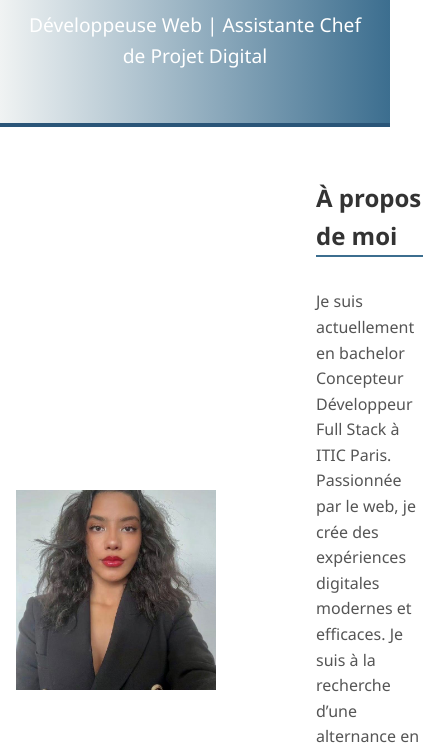
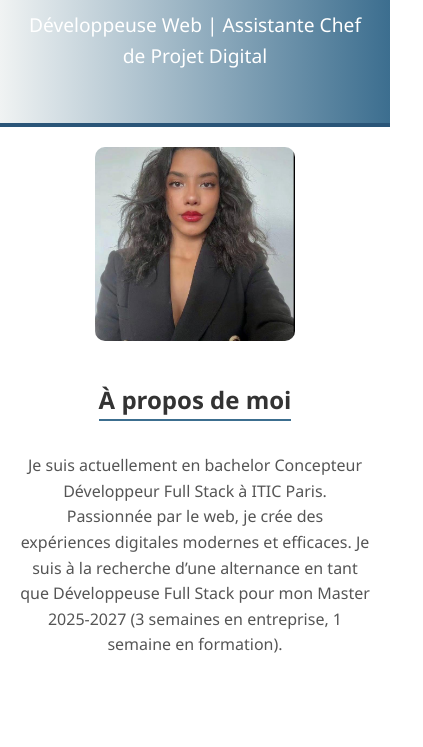
Before and after one commit to hajarhajarita/portfolio-, a plain HTML site: page index.html in a window 390 px wide. Shown: the part 94-841 px from the top of the page, 423 px wide, since content can reach past the window. Drawn offline with Linux system fonts and the light colour scheme.

Commit message:
Update design.css

```diff
--- a/design.css
+++ b/design.css
@@ -178,3 +178,38 @@ footer {
     max-width: 800px;
     margin: 0 auto;
 }
+
+
+#about {
+    padding: 20px;
+}
+
+.about-content {
+    display: flex;
+    flex-direction: row;
+    align-items: center;
+    justify-content: center;
+    gap: 20px;
+    flex-wrap: wrap;
+}
+
+.profile-photo {
+    width: 300px;
+    height: auto;
+    border-radius: 10px;
+}
+
+.about-text {
+    max-width: 500px;
+}
+
+@media (max-width: 768px) {
+    .about-content {
+        flex-direction: column;
+        text-align: center;
+    }
+
+    .profile-photo {
+        width: 200px;
+    }
+}
```
